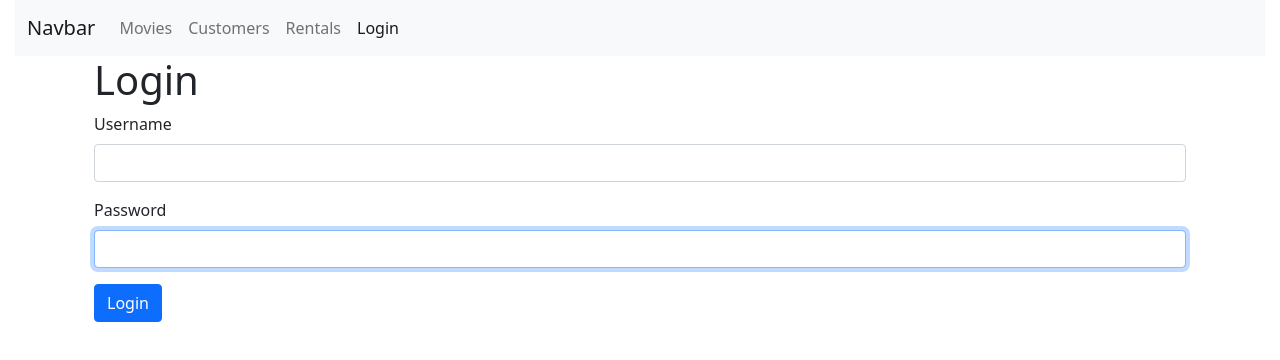
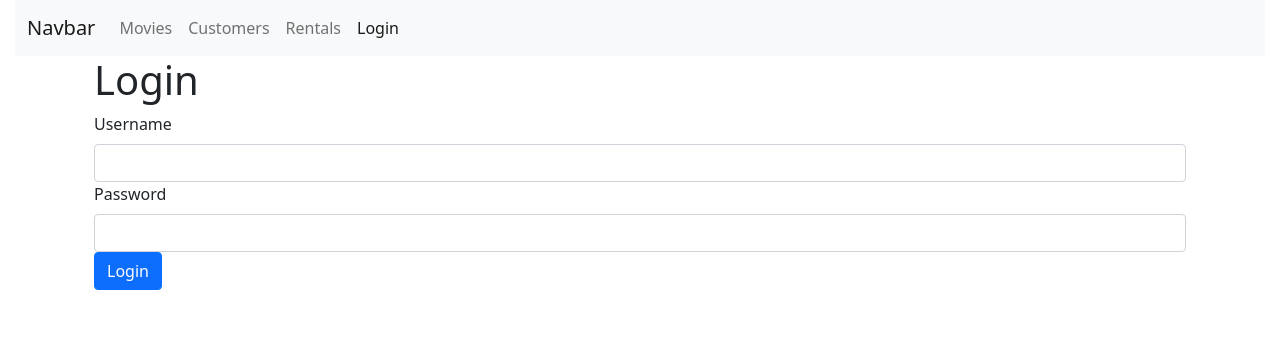
Before and after one commit to rua1hc/react-fdn-vidly-app, a React (Create React App) app: page /login in a window 1280 px wide. Shown: the top 360 px of the page. Built offline with nearby package versions, Linux system fonts and the light colour scheme.

Commit message:
s7v7 extracting Input form

```diff
--- /dev/null
+++ b/src/comps/common/input.jsx
@@ -0,0 +1,22 @@
+import React from "react";
+
+const Input = ({ name, label, value, onChange }) => {
+    return (
+        <div>
+            <label htmlFor={name} className="form-label">
+                {label}
+            </label>
+            <input
+                value={value}
+                onChange={onChange}
+                name={name}
+                // ref={this.username}
+                id={name}
+                type="text"
+                className="form-control"
+            />
+        </div>
+    );
+};
+
+export default Input;
--- a/src/comps/loginForm.jsx
+++ b/src/comps/loginForm.jsx
@@ -1,4 +1,5 @@
 import React, { Component } from "react";
+import Input from "./common/input";
 
 class loginForm extends Component {
     state = {
@@ -36,7 +37,19 @@
                 <h1>Login</h1>
 
                 <form onSubmit={this.handleSubmit}>
-                    <div className="mb-3">
+                    <Input
+                        name="username"
+                        label="Username"
+                        value={account.username}
+                        onChange={this.handleChange}
+                    />
+                    <Input
+                        name="password"
+                        label="Password"
+                        value={account.password}
+                        onChange={this.handleChange}
+                    />
+                    {/* <div className="mb-3">
                          <label htmlFor="username" className="form-label">
                              Username
                          </label>
@@ -49,8 +62,8 @@
                              type="text"
                              className="form-control"
                          />
-                    </div>
-                    <div className="mb-3">
+                     </div> */}
+                    {/* <div className="mb-3">
                         <label htmlFor="password" className="form-label">
                             Password
                         </label>
@@ -63,7 +76,7 @@
                             type="text"
                             className="form-control"
                         />
-                    </div>
+                    </div> */}
                     <button className="btn btn-primary">Login</button>
                 </form>
             </div>
```
Lines whose indentation alone changed are shown as unchanged.
